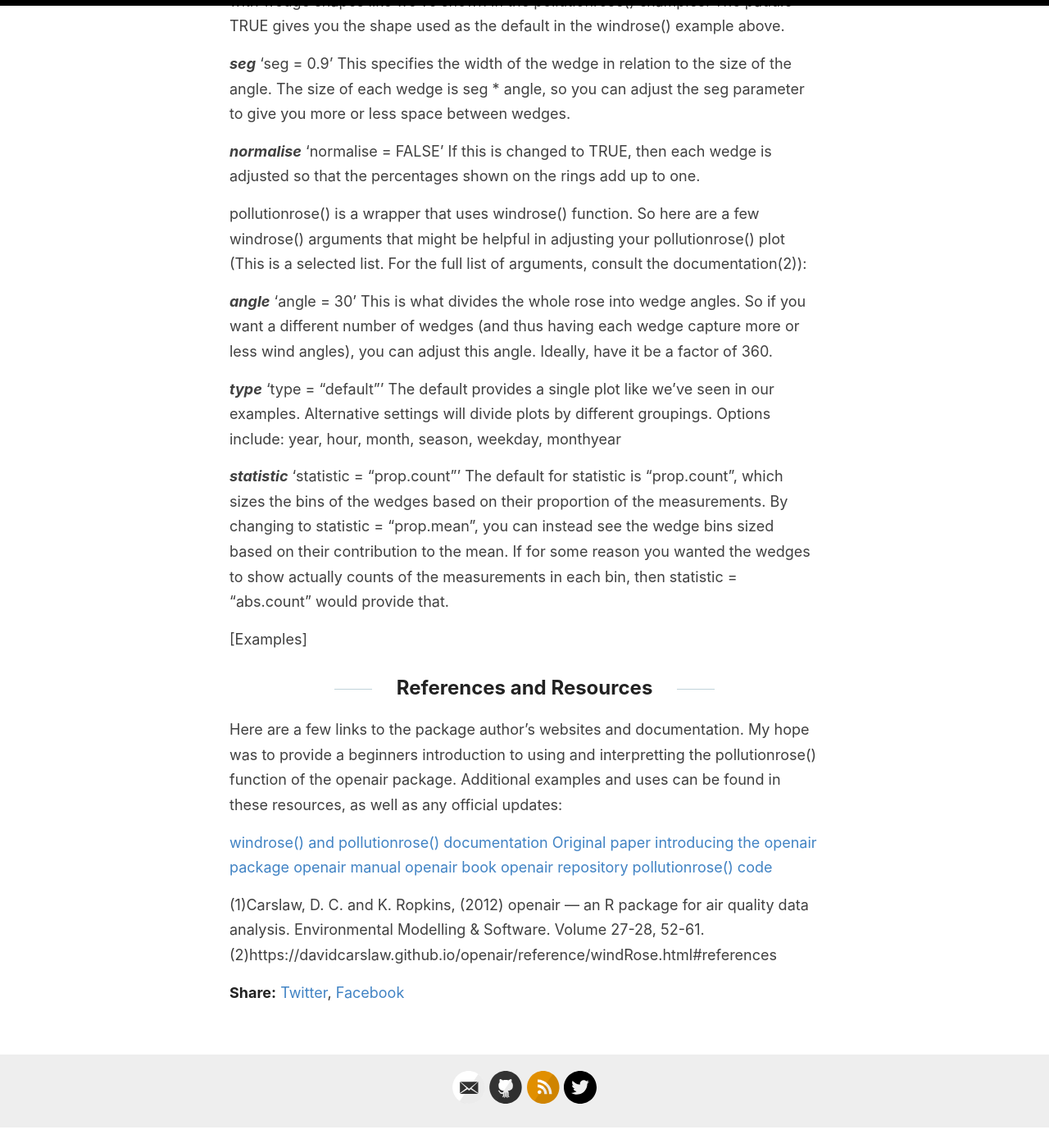
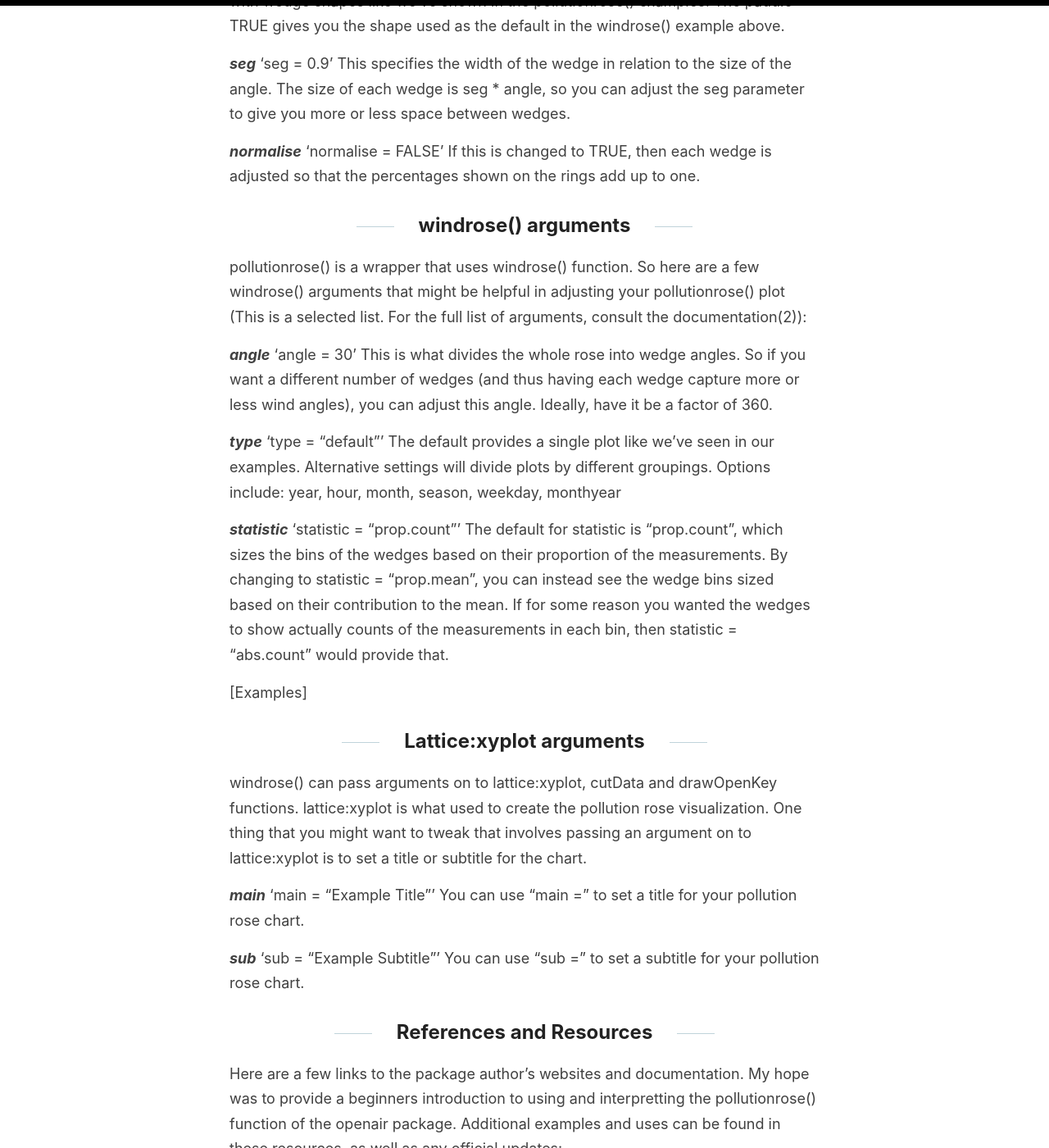
Before and after one commit to oroconnor/reverie, a Jekyll site: the page built from _posts/2020-12-29-pollutionrose.md, in a window 1280 px wide and 1400 px high, scrolled down 3693 px. Shown: the whole window at 82% size. Built offline with Jekyll 4.4.1, drawn with Linux system fonts in a browser that asks for light colours; before the commit the page ends 5069 px from its top, so only the background shows below that.

Commit message:
Update 2020-12-29-pollutionrose.md

```diff
--- a/_posts/2020-12-29-pollutionrose.md
+++ b/_posts/2020-12-29-pollutionrose.md
@@ -82,6 +82,8 @@ Lets go through the arguments that pollutionrose() takes. Shown are the defaults
 
 ***normalise*** 'normalise = FALSE' If this is changed to TRUE, then each wedge is adjusted so that the percentages shown on the rings add up to one.
 
+
+## windrose() arguments
 pollutionrose() is a wrapper that uses windrose() function. So here are a few windrose() arguments that might be helpful in adjusting your pollutionrose() plot (This is a selected list. For the full list of arguments, consult the documentation(2)):
 
 ***angle*** 'angle = 30' This is what divides the whole rose into wedge angles. So if you want a different number of wedges (and thus having each wedge capture more or less wind angles), you can adjust this angle. Ideally, have it be a factor of 360.
@@ -94,6 +96,12 @@ pollutionrose() is a wrapper that uses windrose() function. So here are a few wi
 [Examples]
 
 
+## Lattice:xyplot arguments
+windrose() can pass arguments on to lattice:xyplot, cutData and drawOpenKey functions. lattice:xyplot is what used to create the pollution rose visualization. One thing that you might want to tweak that involves passing an argument on to lattice:xyplot is to set a title or subtitle for the chart.
+
+***main*** 'main = "Example Title"' You can use "main =" to set a title for your pollution rose chart.
+
+***sub*** 'sub = "Example Subtitle"' You can use "sub =" to set a subtitle for your pollution rose chart.
 
 ## References and Resources
 
@@ -101,11 +109,17 @@ Here are a few links to the package author's websites and documentation. My hope
 
 
 [windrose() and pollutionrose() documentation](https://davidcarslaw.github.io/openair/reference/windRose.html#details)
+
 [Original paper introducing the openair package](https://www.researchgate.net/publication/235961430_openair_---_An_R_package_for_air_quality_data_analysis)
+
 [openair manual](http://www.dca.iag.usp.br/material/ritaynoue/PAE/aula_R/apostilas/OpenAir_Manual.pdf)
+
 [openair book](https://bookdown.org/david_carslaw/openair/)
+
 [openair repository](https://github.com/davidcarslaw/openair)
+
 [pollutionrose() code](https://github.com/davidcarslaw/openair/blob/master/R/windRose.R)
+
 
 
 (1)Carslaw, D. C. and K. Ropkins, (2012) openair --- an R package for air quality data analysis. Environmental Modelling & Software. Volume 27-28, 52-61.
```
